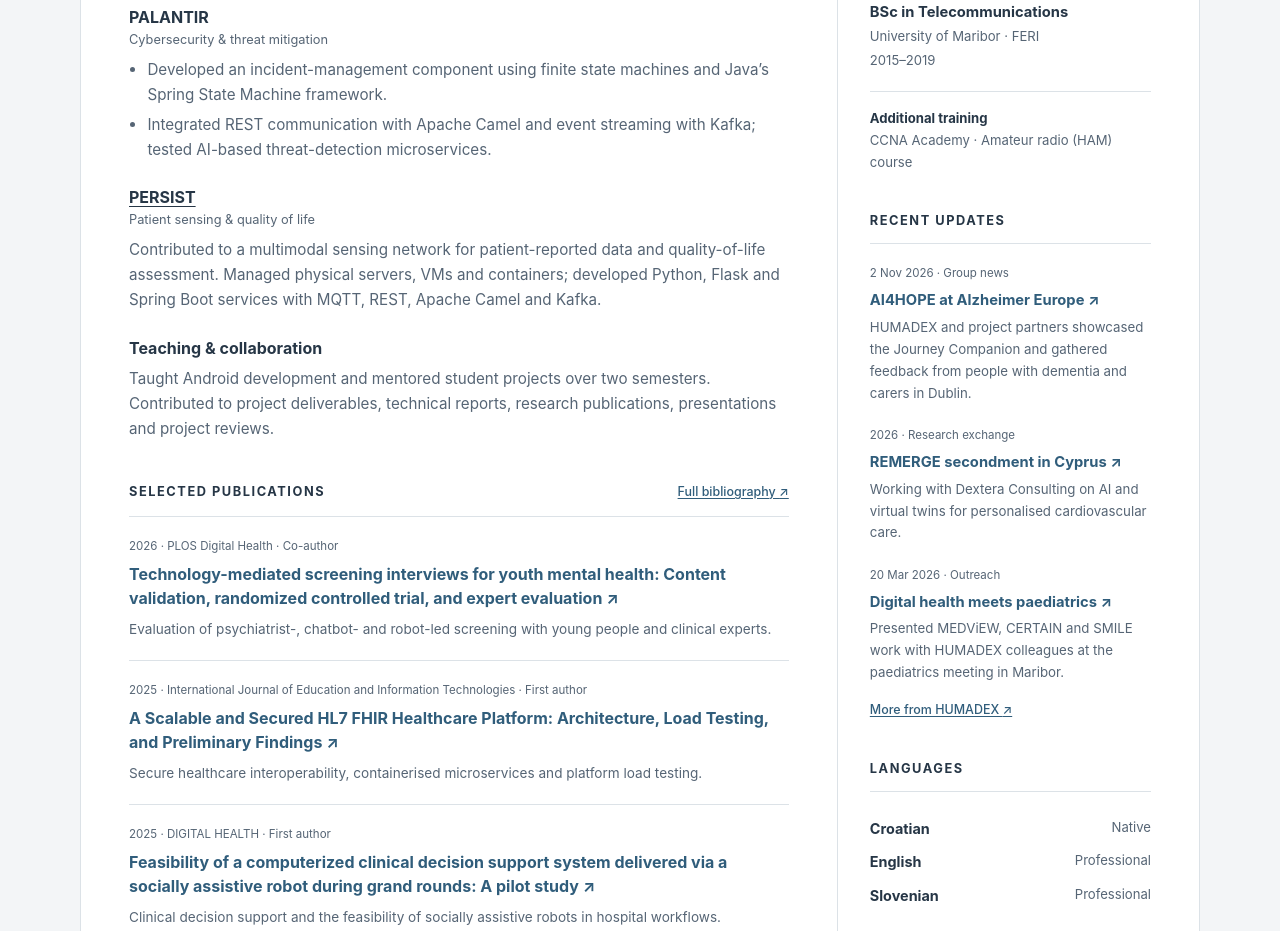
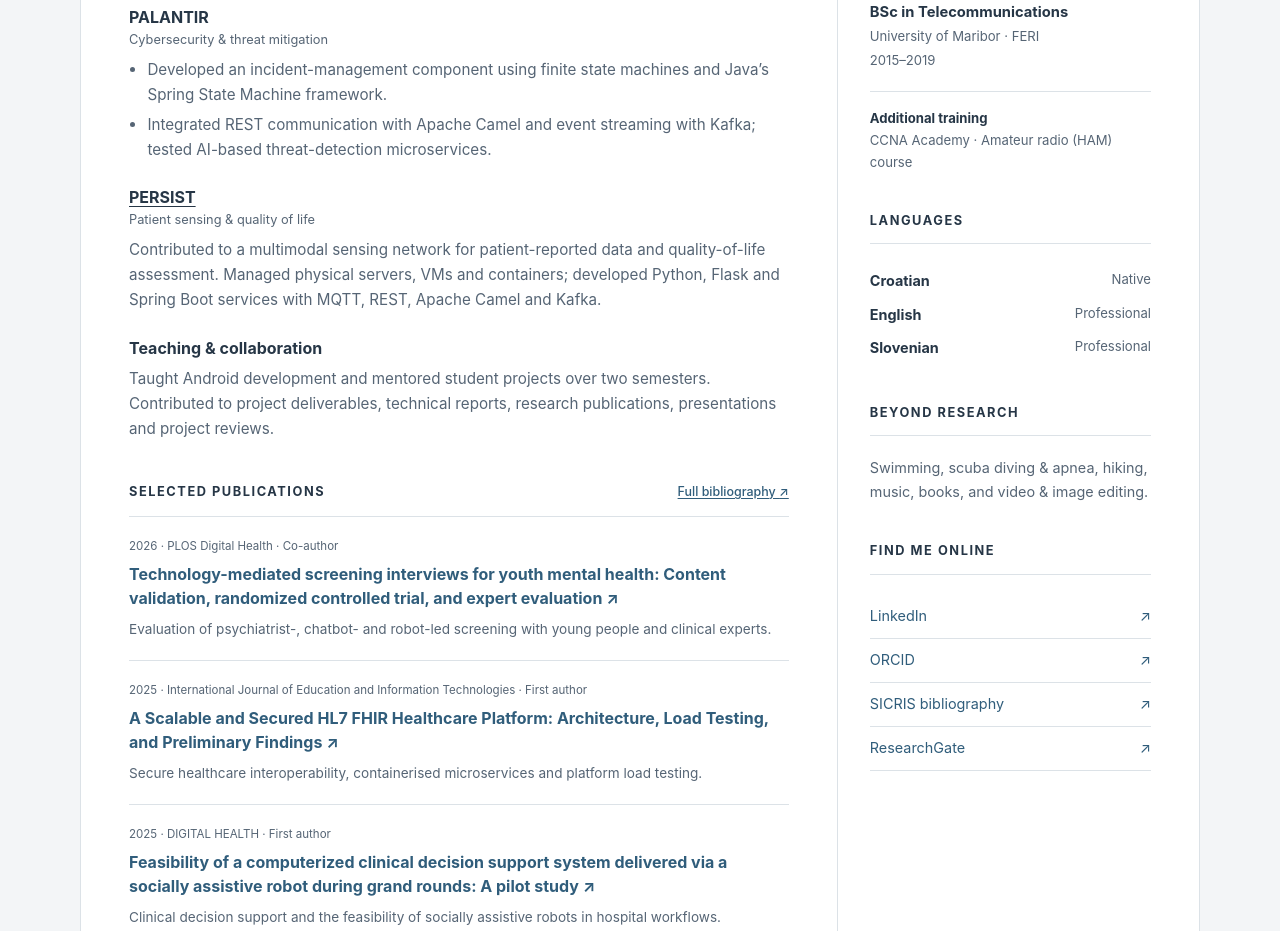
Before and after one commit to valentinosafran/valentino-web, a plain HTML site: page index.html in a window 1280 px wide. Shown: the part 1500-2431 px from the top of the page. Drawn offline with Linux system fonts and the light colour scheme.

Commit message:
Simplify footer and remove recent updates section

```diff
--- a/assets/css/cv.css
+++ b/assets/css/cv.css
@@ -99,20 +99,12 @@ main:focus { outline: none; }
 .education p { color: var(--muted); font-size: .82rem; margin-top: .2rem; }
 .training { border-top: 1px solid var(--line); padding-top: 1rem; margin-top: 1.2rem; font-size: .82rem; color: var(--muted); }
 .training strong { color: var(--ink); font-weight: 650; }
-.updates li + li { margin-top: 1.35rem; }
-.updates h3 { font-size: .92rem; line-height: 1.5; }
-.updates h3 a { text-decoration: none; }
-.updates h3 a:hover { text-decoration: underline; }
-.updates li > p:last-child { font-size: .83rem; color: var(--muted); margin-top: .35rem; }
-.updates + .source-link { margin-top: 1rem; }
 .languages div { display: flex; justify-content: space-between; gap: .75rem; padding: .3rem 0; }
 .languages dd { color: var(--muted); font-size: .82rem; }
 .secondary-column .section > p { color: var(--muted); }
 .online-links a { display: flex; justify-content: space-between; align-items: center; min-height: 44px; border-bottom: 1px solid var(--line); text-decoration: none; }
 .online-links a:hover { text-decoration: underline; }
-.footer { display: flex; justify-content: space-between; align-items: center; gap: 1rem; border-top: 1px solid var(--line); padding: 1.4rem 3rem; font-size: .75rem; }
-.footer p span { color: var(--muted); }
-.footer > a { padding: .65rem 0; }
+.footer { border-top: 1px solid var(--line); padding: 1.4rem 3rem; font-size: .75rem; }
 @media (max-width: 900px) {
   body { padding: 1.5rem 1rem; }
   .profile { padding: 2rem; gap: 1.5rem; }
@@ -159,14 +151,14 @@ main:focus { outline: none; }
   .profile .role { font-size: 12pt; }
   .profile .subtitle { font-size: 10pt; margin-top: 2mm; }
   .profile-links { margin-top: 2mm; }
-  .navigation, .skip-link, .footer > a { display: none; }
+  .navigation, .skip-link { display: none; }
   main { padding: 0; }
   .cv-grid { display: block; }
   .secondary-column { padding: 0; border: 0; font-size: 9pt; }
   .section { margin-bottom: 6mm; }
   h2, h3, h4 { break-after: avoid; }
   p, li { orphans: 3; widows: 3; }
-  .project, .publications li, .education li, .updates li, .expertise div { break-inside: avoid; }
+  .project, .publications li, .education li, .expertise div { break-inside: avoid; }
   .section > h2, .section-heading { margin-bottom: 3mm; padding-bottom: 2mm; }
   .project { margin-top: 4mm; }
   .footer { padding: 3mm 0 0; }
--- a/index.html
+++ b/index.html
@@ -49,7 +49,6 @@
         <li><a href="#about">About</a></li>
         <li><a href="#experience">Experience</a></li>
         <li><a href="#publications">Publications</a></li>
-        <li><a href="#updates">Updates</a></li>
       </ul>
       <a class="contact-link" href="mailto:valentino.safran@gmail.com">Get in touch <span aria-hidden="true">↗</span></a>
     </nav>
@@ -144,7 +143,7 @@
           </section>
         </div>
 
-        <aside class="secondary-column" aria-label="Skills, education and updates">
+        <aside class="secondary-column" aria-label="Skills, education and profile">
           <section class="section" aria-labelledby="expertise-title">
             <h2 id="expertise-title">Expertise</h2>
             <dl class="expertise">
@@ -164,28 +163,6 @@
               <li><h3>BSc in Telecommunications</h3><p>University of Maribor · FERI</p><p class="meta">2015–2019</p></li>
             </ul>
             <p class="training"><strong>Additional training</strong><br>CCNA Academy · Amateur radio (HAM) course</p>
-          </section>
-
-          <section class="section" id="updates" aria-labelledby="updates-title">
-            <h2 id="updates-title">Recent updates</h2>
-            <ul class="plain-list updates">
-              <li>
-                <p class="publication-meta"><time datetime="2026-11-02">2 Nov 2026</time> · Group news</p>
-                <h3><a href="https://humadex.feri.um.si/36-ae-conference-dublin-2/">AI4HOPE at Alzheimer Europe <span aria-hidden="true">↗</span></a></h3>
-                <p>HUMADEX and project partners showcased the Journey Companion and gathered feedback from people with dementia and carers in Dublin.</p>
-              </li>
-              <li>
-                <p class="publication-meta"><time datetime="2026">2026</time> · Research exchange</p>
-                <h3><a href="https://www.linkedin.com/company/humadex/">REMERGE secondment in Cyprus <span aria-hidden="true">↗</span></a></h3>
-                <p>Working with Dextera Consulting on AI and virtual twins for personalised cardiovascular care.</p>
-              </li>
-              <li>
-                <p class="publication-meta"><time datetime="2026-03-20">20 Mar 2026</time> · Outreach</p>
-                <h3><a href="https://humadex.feri.um.si/presenting-medview-certain-and-smile-projects-at-xxxv-srecanje-pediatrov-in-xxii-srecanje-medicinskih-sester-v-pediatriji/">Digital health meets paediatrics <span aria-hidden="true">↗</span></a></h3>
-                <p>Presented MEDViEW, CERTAIN and SMILE work with HUMADEX colleagues at the paediatrics meeting in Maribor.</p>
-              </li>
-            </ul>
-            <a class="source-link" href="https://humadex.feri.um.si/news/">More from HUMADEX <span aria-hidden="true">↗</span></a>
           </section>
 
           <section class="section" aria-labelledby="languages-title">
@@ -216,8 +193,7 @@
     </main>
 
     <footer class="footer">
-      <p>© 2026 Valentino Šafran<br><span>Content reviewed <time datetime="2026-11-16">16 November 2026</time></span></p>
-      <a href="#top">Back to top <span aria-hidden="true">↑</span></a>
+      <p>© 2026 Valentino Šafran</p>
     </footer>
   </div>
 
```
Also changed, not shown: 1 other file.
